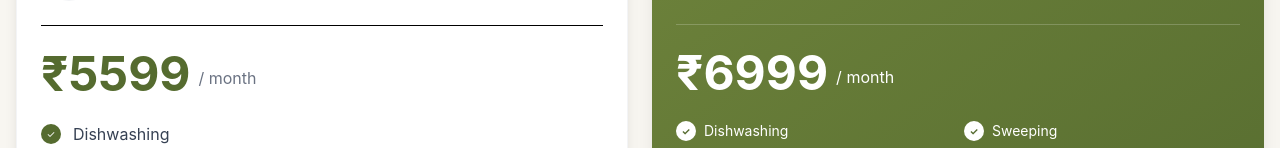
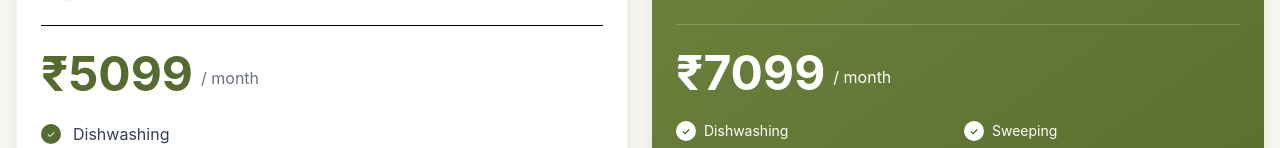
Before and after one commit to ullascodes-67/Dust-In-Time, a React (Vite) app: page / in a window 1280 px wide. Shown: the part 424-572 px from the top of the page. Built offline with nearby package versions, Linux system fonts and the light colour scheme.

Commit message:
price changes

```diff
--- a/src/comp/SubscriptionSection.jsx
+++ b/src/comp/SubscriptionSection.jsx
@@ -48,7 +48,7 @@ const SubscriptionSection = () => {
               <hr className="my-6" />
 
               <div className="flex items-end gap-2">
-                <h1 className="text-5xl font-bold text-[#556B2F]">₹5599</h1>
+                <h1 className="text-5xl font-bold text-[#556B2F]">₹5099</h1>
 
                 <span className="text-gray-500 mb-2">/ month</span>
               </div>
@@ -100,7 +100,7 @@ const SubscriptionSection = () => {
               <hr className="my-6 border-white/20" />
 
               <div className="flex items-end gap-2">
-                <h1 className="text-5xl font-bold">₹6999</h1>
+                <h1 className="text-5xl font-bold">₹7099</h1>
 
                 <span className="mb-2">/ month</span>
               </div>
--- a/src/pages/PackageDetails.jsx
+++ b/src/pages/PackageDetails.jsx
@@ -13,14 +13,14 @@ export default function PackageDetails() {
 
   const isGold = type === "gold";
 
-  const price = isGold ? 6999 : 5599;
+  const price = isGold ? 7099 : 5099;
 
   const homes = isGold
     ? [
         {
           bhk: "1 BHK",
           area: "Up to 600 sq.ft",
-          price: 6999,
+          price: 7099,
         },
         {
           bhk: "2 BHK",
@@ -30,24 +30,24 @@ export default function PackageDetails() {
         {
           bhk: "3 BHK",
           area: "1000 - 1500 sq.ft",
-          price: 8999,
+          price: 8099,
         },
       ]
     : [
         {
           bhk: "1 BHK",
           area: "Up to 600 sq.ft",
-          price: 5599,
+          price: 5099,
         },
         {
           bhk: "2 BHK",
           area: "600 - 1000 sq.ft",
-          price: 6599,
+          price: 5599,
         },
         {
           bhk: "3 BHK",
           area: "1000 - 1500 sq.ft",
-          price: 7599,
+          price: 6099,
         },
       ];
 
```
